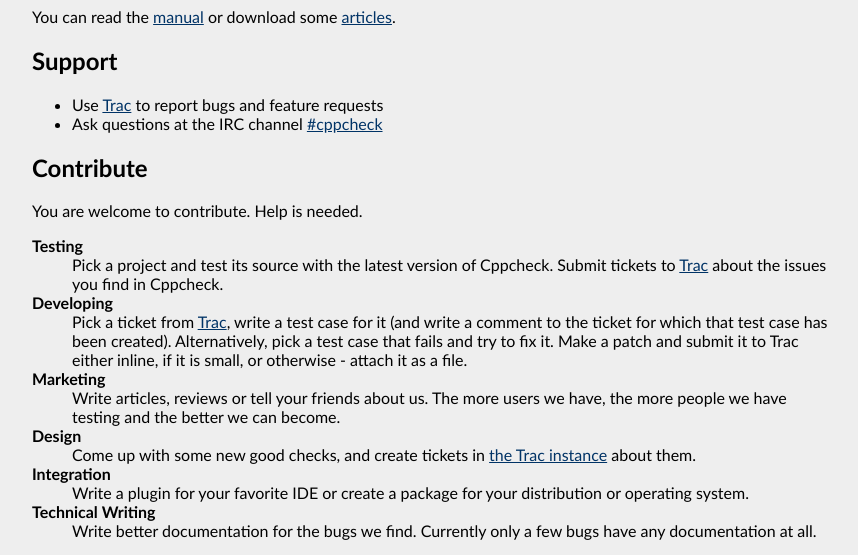
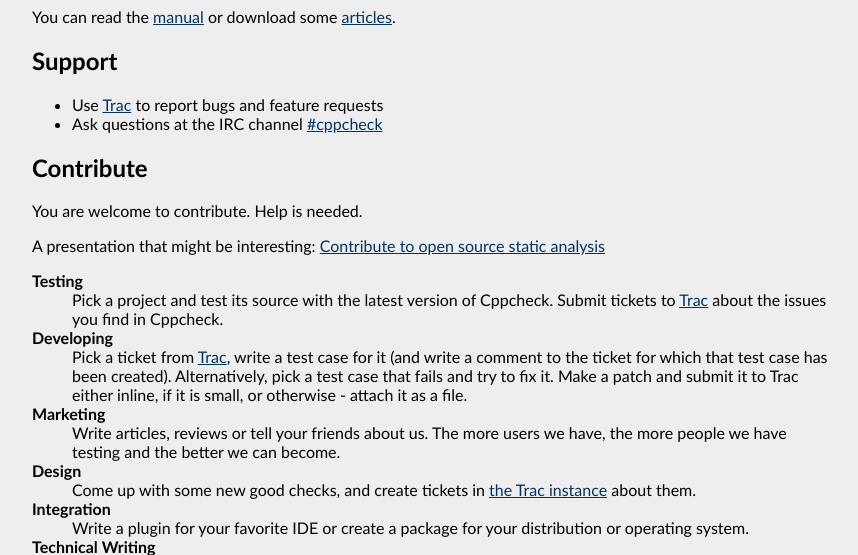
Before and after one commit to danmar/cppcheck-htdocs, a PHP site: page / in a window 1280 px wide. Shown: the part 2856-3411 px from the top of the page, without its empty margins (208-1066 px from the left). Run offline with PHP 8.4, Linux system fonts and the light colour scheme; data that the repository does not hold is empty.

Commit message:
Add presentation 'Contribute to open source static analysis'

```diff
--- a/index.php
+++ b/index.php
@@ -225,6 +225,7 @@ This has been described in a few articles (<a href="https://www.theregister.co.u
 
 <h2 id="contribute">Contribute</h2>
 <p>You are welcome to contribute. Help is needed.</p>
+<p>A presentation that might be interesting: <a href="https://www.youtube.com/watch?v=Cc_U1Hil0S4">Contribute to open source static analysis</a></p>
 <dl>
   <dt>Testing</dt>
   <dd>Pick a project and test its source with the latest version of Cppcheck.
```
